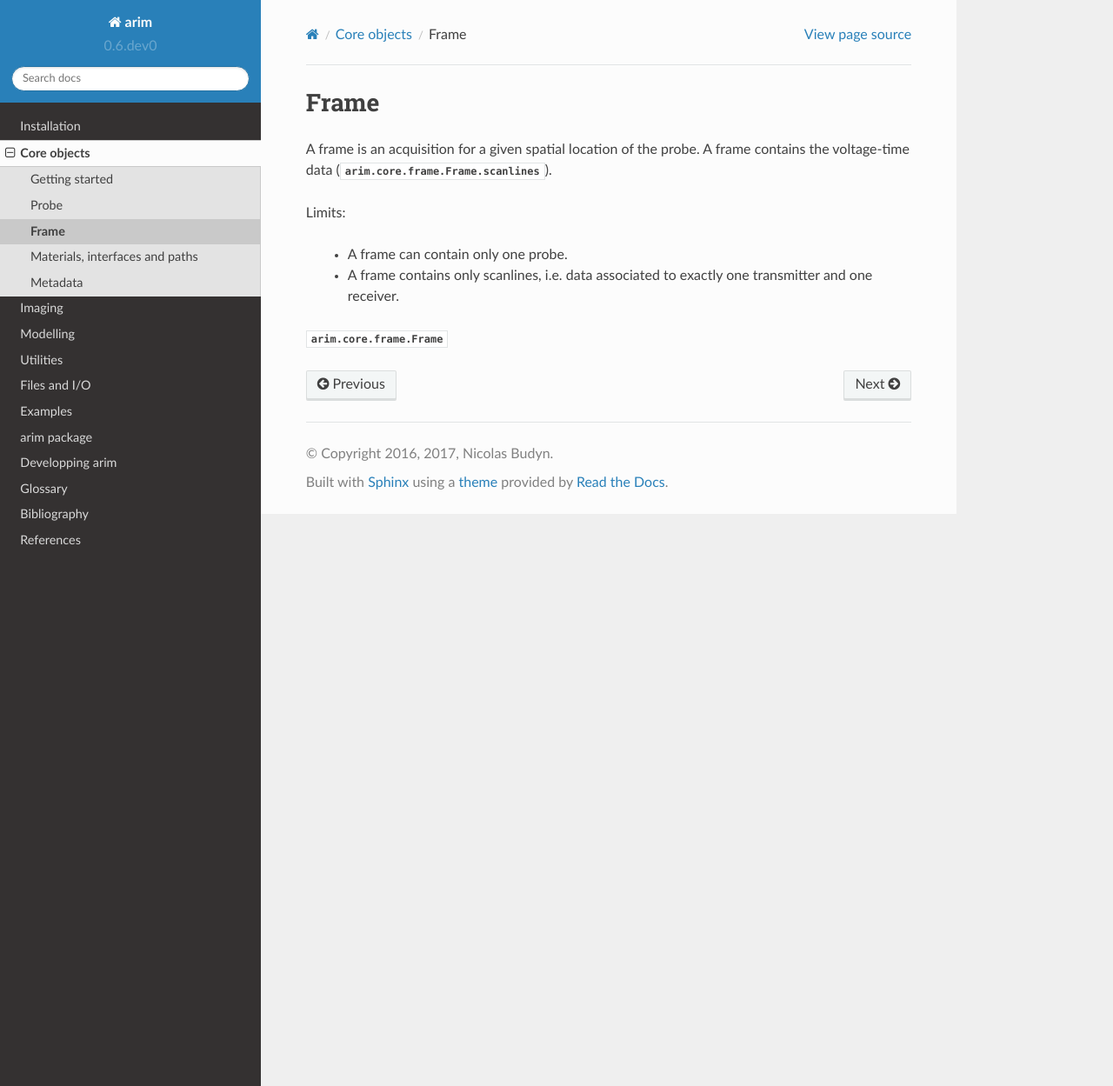
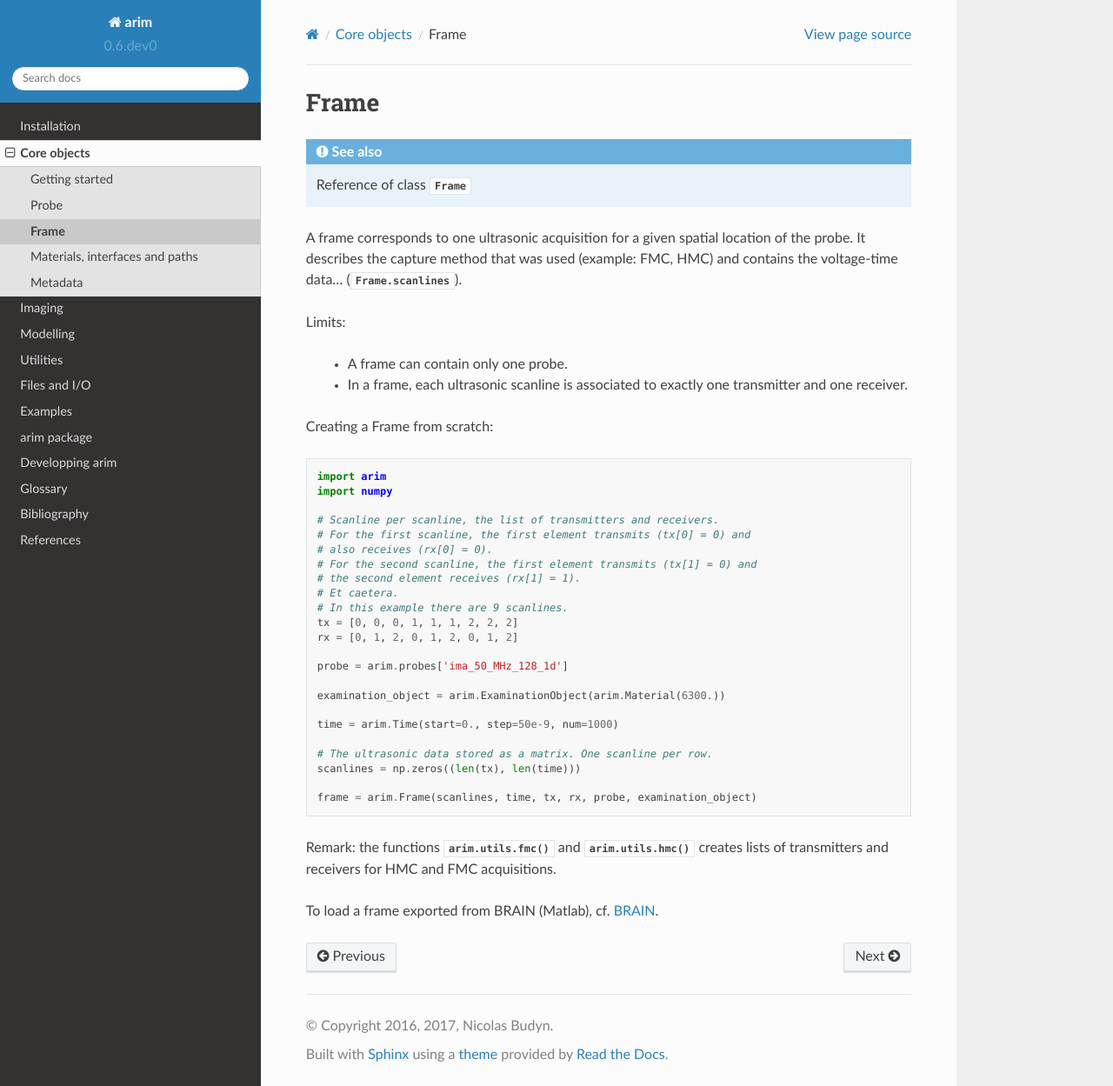
Before and after one commit to ndtatbristol/arim, a Sphinx documentation site: the page built from docs/source/core/frame.rst, in a window 1280 px wide and 1249 px high. Shown: the whole window at 87% size. Built offline with Sphinx 7.4.7 and the Read the Docs theme 2.0.0, drawn with Linux system fonts in a browser that asks for light colours.

Commit message:
Doc: add examples

```diff
--- a/docs/source/core/frame.rst
+++ b/docs/source/core/frame.rst
@@ -4,13 +4,46 @@
 Frame
 =====
 
-A frame is an acquisition for a given spatial location of the probe. A frame contains the voltage-time data
-(:attr:`arim.core.frame.Frame.scanlines`).
+.. py:currentmodule:: arim.core
+
+.. seealso::
+
+  Reference of class :class:`Frame`
+
+A frame corresponds to one ultrasonic acquisition for a given spatial location of the probe. It describes the capture method that was used (example: FMC, HMC) and contains the voltage-time data...
+(:attr:`Frame.scanlines`).
 
 Limits:
 
   - A frame can contain only one probe.
-  - A frame contains only scanlines, i.e. data associated to exactly one transmitter and one receiver.
+  - In a frame, each ultrasonic scanline is associated to exactly one transmitter and one receiver.
 
+Creating a Frame from scratch::
 
-:class:`arim.core.frame.Frame`
+    import arim
+    import numpy
+
+    # Scanline per scanline, the list of transmitters and receivers.
+    # For the first scanline, the first element transmits (tx[0] = 0) and
+    # also receives (rx[0] = 0).
+    # For the second scanline, the first element transmits (tx[1] = 0) and
+    # the second element receives (rx[1] = 1).
+    # Et caetera.
+    # In this example there are 9 scanlines.
+    tx = [0, 0, 0, 1, 1, 1, 2, 2, 2]
+    rx = [0, 1, 2, 0, 1, 2, 0, 1, 2]
+
+    probe = arim.probes['ima_50_MHz_128_1d']
+
+    examination_object = arim.ExaminationObject(arim.Material(6300.))
+
+    time = arim.Time(start=0., step=50e-9, num=1000)
+
+    # The ultrasonic data stored as a matrix. One scanline per row.
+    scanlines = np.zeros((len(tx), len(time)))
+
+    frame = arim.Frame(scanlines, time, tx, rx, probe, examination_object)
+
+Remark: the functions :func:`arim.utils.fmc` and :func:`arim.utils.hmc` creates lists of transmitters and receivers for HMC and FMC acquisitions.
+
+To load a frame exported from BRAIN (Matlab), cf. :ref:`io_brain`.
--- a/docs/source/core/path.rst
+++ b/docs/source/core/path.rst
@@ -4,13 +4,13 @@
 Materials, interfaces and paths
 ===============================
 
-.. py:currentmodule:: arim.core.misc
+.. py:currentmodule:: arim.core
 
 
 Materials
 =========
 
-:class:`arim.core.misc.Material`
+:class:`Material`
 
 
 Interfaces
--- a/docs/source/io/brain.rst
+++ b/docs/source/io/brain.rst
@@ -1,3 +1,5 @@
+.. _io_brain:
+
 =====
 BRAIN
 =====
```
Also changed, not shown: docs/source/core/probe.rst (+30 -2 lines).
